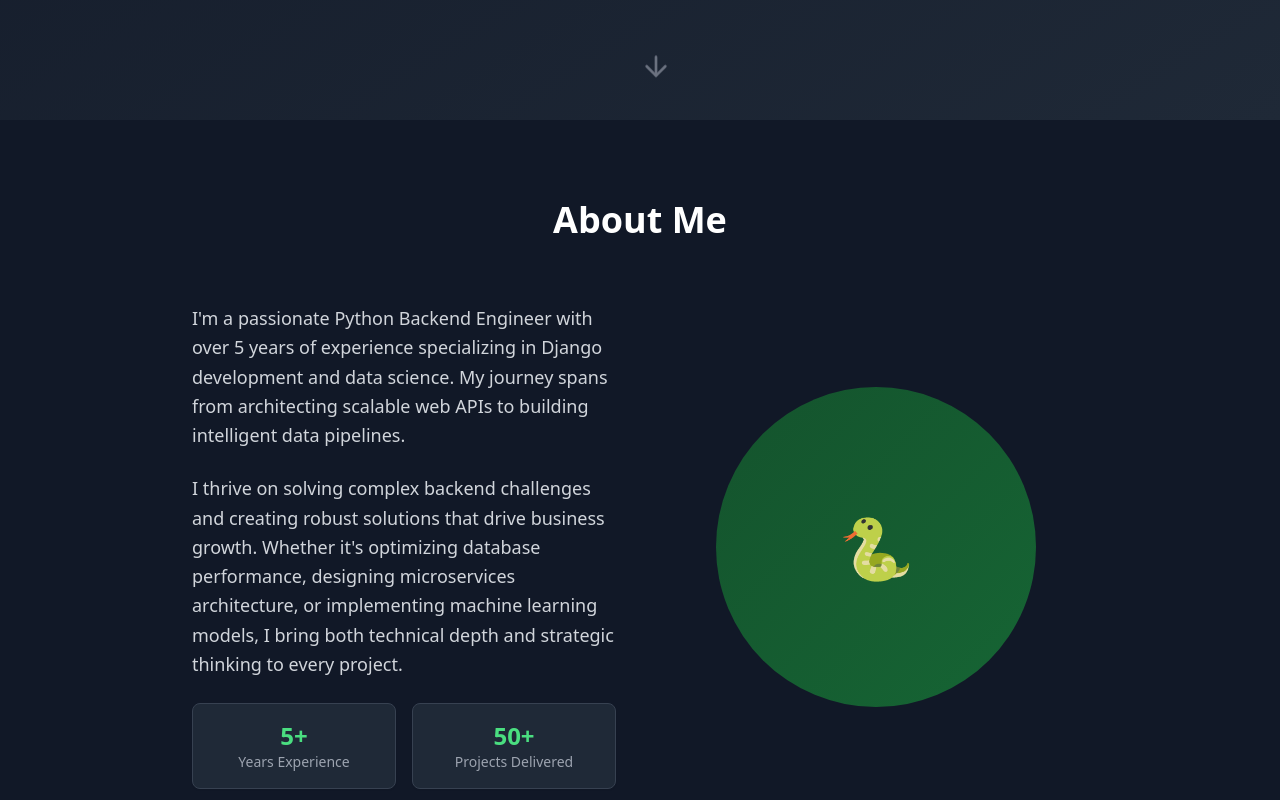
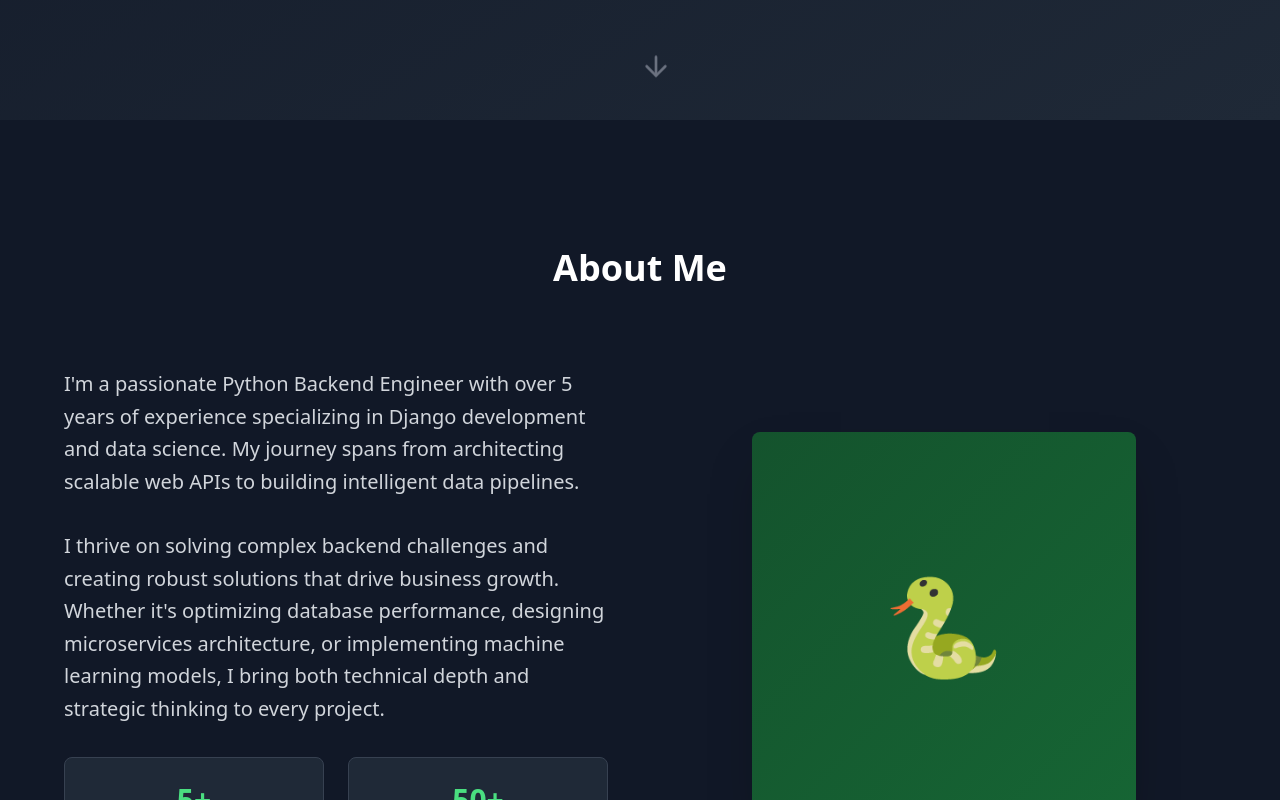
Before and after one commit to papycoda/hello-world-persona-26, a React (Vite) app: page / in a window 1280 px wide. Shown: the part 680-1480 px from the top of the page. Built offline with nearby package versions, Linux system fonts and the light colour scheme.

Commit message:
Fix spacing in About Me section
Adjust spacing in the About Me section to match the style of the Professional Experience and Get in Touch sections.

```diff
--- a/src/components/About.tsx
+++ b/src/components/About.tsx
@@ -3,47 +3,47 @@ import { Card, CardContent } from "@/components/ui/card";
 
 const About = () => {
   return (
-    <section id="about" className="py-20 bg-gray-900">
+    <section id="about" className="py-32 bg-gray-900">
       <div className="container mx-auto px-6">
-        <div className="max-w-4xl mx-auto">
-          <h2 className="text-4xl font-bold text-center text-white mb-16">
+        <div className="max-w-6xl mx-auto">
+          <h2 className="text-4xl font-bold text-center text-white mb-20">
             About Me
           </h2>
 
-          <div className="grid md:grid-cols-2 gap-12 items-center">
-            <div className="space-y-6">
-              <p className="text-lg text-gray-300 leading-relaxed">
+          <div className="grid md:grid-cols-2 gap-16 items-center">
+            <div className="space-y-8">
+              <p className="text-xl text-gray-300 leading-relaxed">
                 I'm a passionate Python Backend Engineer with over 5 years of experience
                 specializing in Django development and data science. My journey spans from
                 architecting scalable web APIs to building intelligent data pipelines.
               </p>
 
-              <p className="text-lg text-gray-300 leading-relaxed">
+              <p className="text-xl text-gray-300 leading-relaxed">
                 I thrive on solving complex backend challenges and creating robust solutions
                 that drive business growth. Whether it's optimizing database performance,
                 designing microservices architecture, or implementing machine learning models,
                 I bring both technical depth and strategic thinking to every project.
               </p>
 
-              <div className="grid grid-cols-2 gap-4 mt-8">
-                <Card className="text-center p-4 bg-gray-800 border-gray-700">
+              <div className="grid grid-cols-2 gap-6 mt-12">
+                <Card className="text-center p-6 bg-gray-800 border-gray-700">
                   <CardContent className="p-0">
-                    <div className="text-2xl font-bold text-green-400">5+</div>
-                    <div className="text-sm text-gray-400">Years Experience</div>
+                    <div className="text-3xl font-bold text-green-400">5+</div>
+                    <div className="text-lg text-gray-400 mt-2">Years Experience</div>
                   </CardContent>
                 </Card>
-                <Card className="text-center p-4 bg-gray-800 border-gray-700">
+                <Card className="text-center p-6 bg-gray-800 border-gray-700">
                   <CardContent className="p-0">
-                    <div className="text-2xl font-bold text-green-400">50+</div>
-                    <div className="text-sm text-gray-400">Projects Delivered</div>
+                    <div className="text-3xl font-bold text-green-400">50+</div>
+                    <div className="text-lg text-gray-400 mt-2">Projects Delivered</div>
                   </CardContent>
                 </Card>
               </div>
             </div>
 
             <div className="flex justify-center">
-              <div className="w-80 h-80 bg-gradient-to-br from-green-900 to-green-800 rounded-full flex items-center justify-center">
-                <div className="text-6xl">🐍</div>
+              <div className="w-96 h-96 bg-gradient-to-br from-green-900 to-green-800 rounded-lg flex items-center justify-center shadow-2xl">
+                <div className="text-8xl">🐍</div>
               </div>
             </div>
           </div>
```
